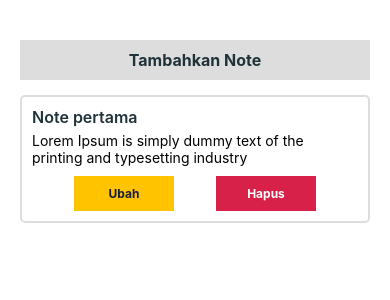
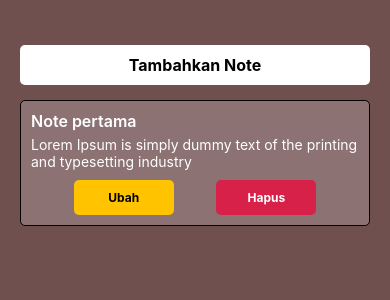
Before and after one commit to mariotbg11/react-native-note-app, a React Native app: screen / in a window 390 px wide. Shown: the top 300 px of the page. Built offline with nearby package versions, Linux system fonts and the light colour scheme.

Commit message:
Update styles note user interface and install expo linear gradient

```diff
--- a/package.json
+++ b/package.json
@@ -12,7 +12,8 @@
     "expo": "~51.0.11",
     "expo-status-bar": "~1.12.1",
     "react": "18.2.0",
-    "react-native": "0.74.2"
+    "react-native": "0.74.2",
+    "expo-linear-gradient": "~13.0.2"
   },
   "devDependencies": {
     "@babel/core": "^7.20.0"
--- a/src/components/customButton.js
+++ b/src/components/customButton.js
@@ -15,6 +15,7 @@ const CustomButton = ({
       backgroundColor,
       width,
       padding: 10,
+      borderRadius: 5,
     },
     buttonText: {
       fontSize,
--- a/src/components/customTextInput.js
+++ b/src/components/customTextInput.js
@@ -16,12 +16,17 @@ const CustomTextInput = ({
       borderWidth: 2,
       borderColor: "#DDD",
       padding: 10,
+      borderRadius: 5,
+      color: "#fff",
+    },
+    label: {
+      color: "#fff",
     },
   });
 
   return (
     <View style={styles.textInputWrapper}>
-      <Text>{label}</Text>
+      <Text style={styles.label}>{label}</Text>
       <TextInput
         multiline={multiline}
         numberOfLines={numberOfLines}
--- a/src/screens/addNote.js
+++ b/src/screens/addNote.js
@@ -28,7 +28,7 @@ const AddNote = ({ setCurrentPage, addNote }) => {
       />
       <View style={styles.spacerTop}>
         <CustomButton
-          backgroundColor="#247881"
+          backgroundColor="#0275d8"
           color="#fff"
           text="Simpan"
           width="100%"
@@ -40,7 +40,7 @@ const AddNote = ({ setCurrentPage, addNote }) => {
       </View>
       <View style={styles.spacerTop}>
         <CustomButton
-          backgroundColor="#DDDDDD"
+          backgroundColor="#fff"
           color="#203239"
           text="Kembali ke Home"
           width="100%"
@@ -53,17 +53,18 @@ const AddNote = ({ setCurrentPage, addNote }) => {
 
 const styles = StyleSheet.create({
   container: {
+    height: "100%",
     display: "flex",
     flexDirection: "column",
-    justifyContent: "center",
     padding: 20,
+    backgroundColor: "#704F4F",
   },
   pageTitle: {
     marginTop: 20,
     fontSize: 20,
     fontWeight: "700",
     textAlign: "center",
-    color: "#203239",
+    color: "#fff",
   },
   spacerTop: {
     marginTop: 30,
--- a/src/screens/editNote.js
+++ b/src/screens/editNote.js
@@ -35,7 +35,7 @@ const EditNote = ({ setCurrentPage, editNote, noteEdit }) => {
       />
       <View style={styles.spacerTop}>
         <CustomButton
-          backgroundColor="#247881"
+          backgroundColor="#0275d8"
           color="#fff"
           text="Simpan"
           width="100%"
@@ -47,8 +47,8 @@ const EditNote = ({ setCurrentPage, editNote, noteEdit }) => {
       </View>
       <View style={styles.spacerTop}>
         <CustomButton
-          backgroundColor="#DDDDDD"
-          color="#203239"
+          backgroundColor="#fff"
+          color="#000"
           text="Kembali ke Home"
           width="100%"
           onPress={() => setCurrentPage("home")}
@@ -60,17 +60,18 @@ const EditNote = ({ setCurrentPage, editNote, noteEdit }) => {
 
 const styles = StyleSheet.create({
   container: {
+    height: "100%",
     display: "flex",
     flexDirection: "column",
-    justifyContent: "center",
     padding: 20,
+    backgroundColor: "#704F4F",
   },
   pageTitle: {
     marginTop: 20,
     fontSize: 20,
     fontWeight: "700",
     textAlign: "center",
-    color: "#203239",
+    color: "#fff",
   },
   spacerTop: {
     marginTop: 30,
--- a/src/screens/home.js
+++ b/src/screens/home.js
@@ -5,11 +5,11 @@ import CustomButton from "../components/customButton";
 const NoteCard = ({ item, setCurrentPage, deleteNote, setNoteEdit }) => (
   <View style={styles.card}>
     <Text style={styles.cardTitle}>{item.title}</Text>
-    <Text>{item.desc}</Text>
+    <Text style={styles.cardDesc}>{item.desc}</Text>
     <View style={styles.buttons}>
       <CustomButton
         backgroundColor="#FFC300"
-        color="#151D3B"
+        color="#000"
         text="Ubah"
         fontSize={12}
         width={100}
@@ -35,8 +35,8 @@ const NoteCard = ({ item, setCurrentPage, deleteNote, setNoteEdit }) => (
 const Home = ({ noteList, setCurrentPage, deleteNote, setNoteEdit }) => (
   <View style={styles.container}>
     <CustomButton
-      backgroundColor="#DDD"
-      color="#203239"
+      backgroundColor="#fff"
+      color="#000"
       text="Tambahkan Note"
       width="100%"
       onPress={() => {
@@ -67,24 +67,30 @@ const Home = ({ noteList, setCurrentPage, deleteNote, setNoteEdit }) => (
 
 const styles = StyleSheet.create({
   container: {
+    width: "100%",
+    height: "100%",
     display: "flex",
     flexDirection: "column",
-    justifyContent: "center",
-    padding: 20,
-    marginTop: 20,
+    paddingTop: 45,
+    paddingHorizontal: 20,
+    backgroundColor: "#704F4F",
   },
   card: {
     padding: 10,
     marginVertical: 15,
-    borderColor: "#DDD",
-    borderWidth: 2,
+    borderColor: "1px solid rgba(255, 255, 255, 0.3)",
+    borderWidth: 1,
     borderRadius: 5,
+    backgroundColor: "rgba(255, 255, 255, 0.2)",
   },
   cardTitle: {
     fontWeight: "600",
-    color: "#203239",
+    color: "#fff",
     fontSize: 16,
     marginBottom: 5,
+  },
+  cardDesc: {
+    color: "#fff",
   },
   buttons: {
     marginTop: 10,
@@ -101,6 +107,7 @@ const styles = StyleSheet.create({
   },
   noNotes: {
     fontSize: 18,
+    color: "#fff",
   },
 });
 
```
Also changed, not shown: 1 other file (tests, documents, lock files or other folders).
